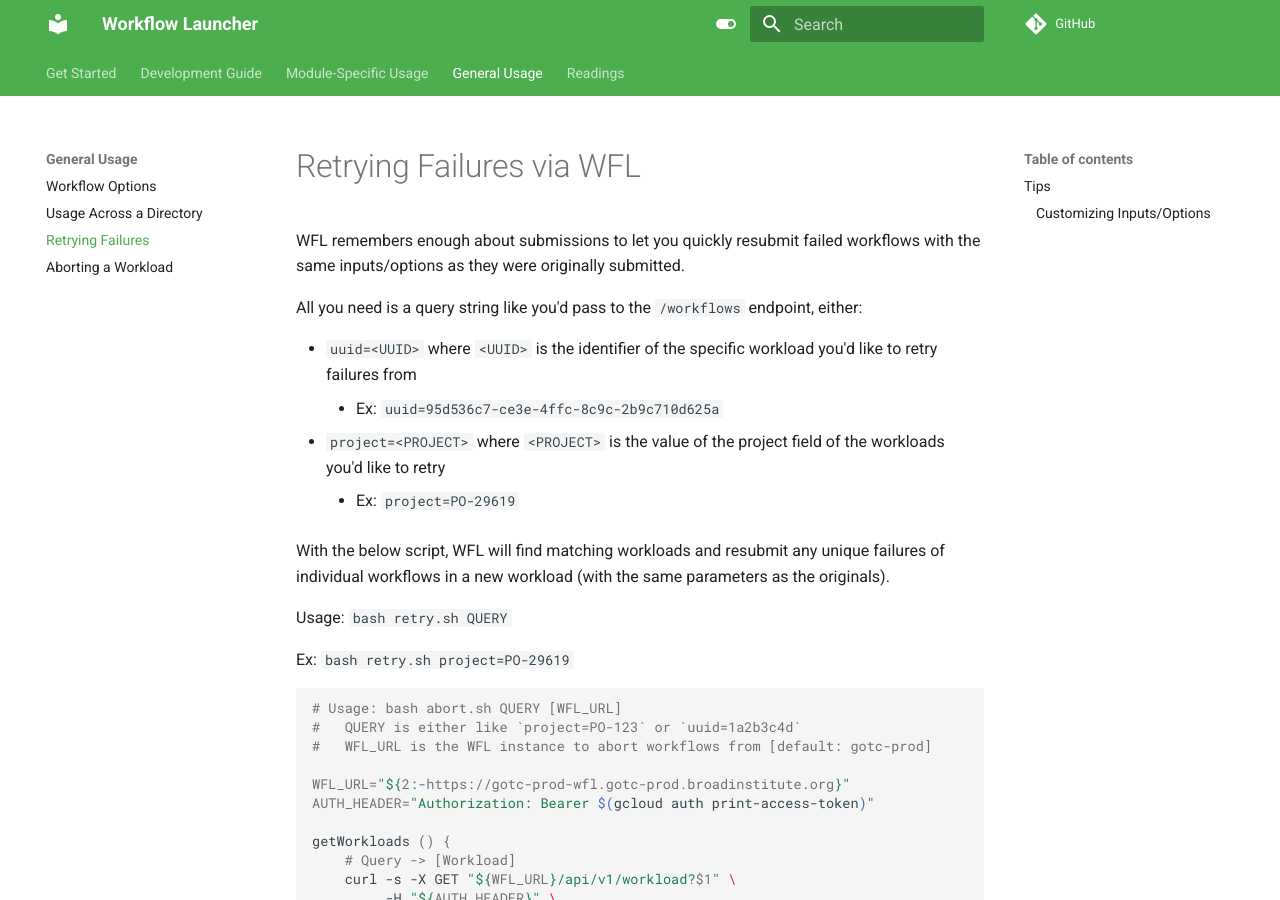
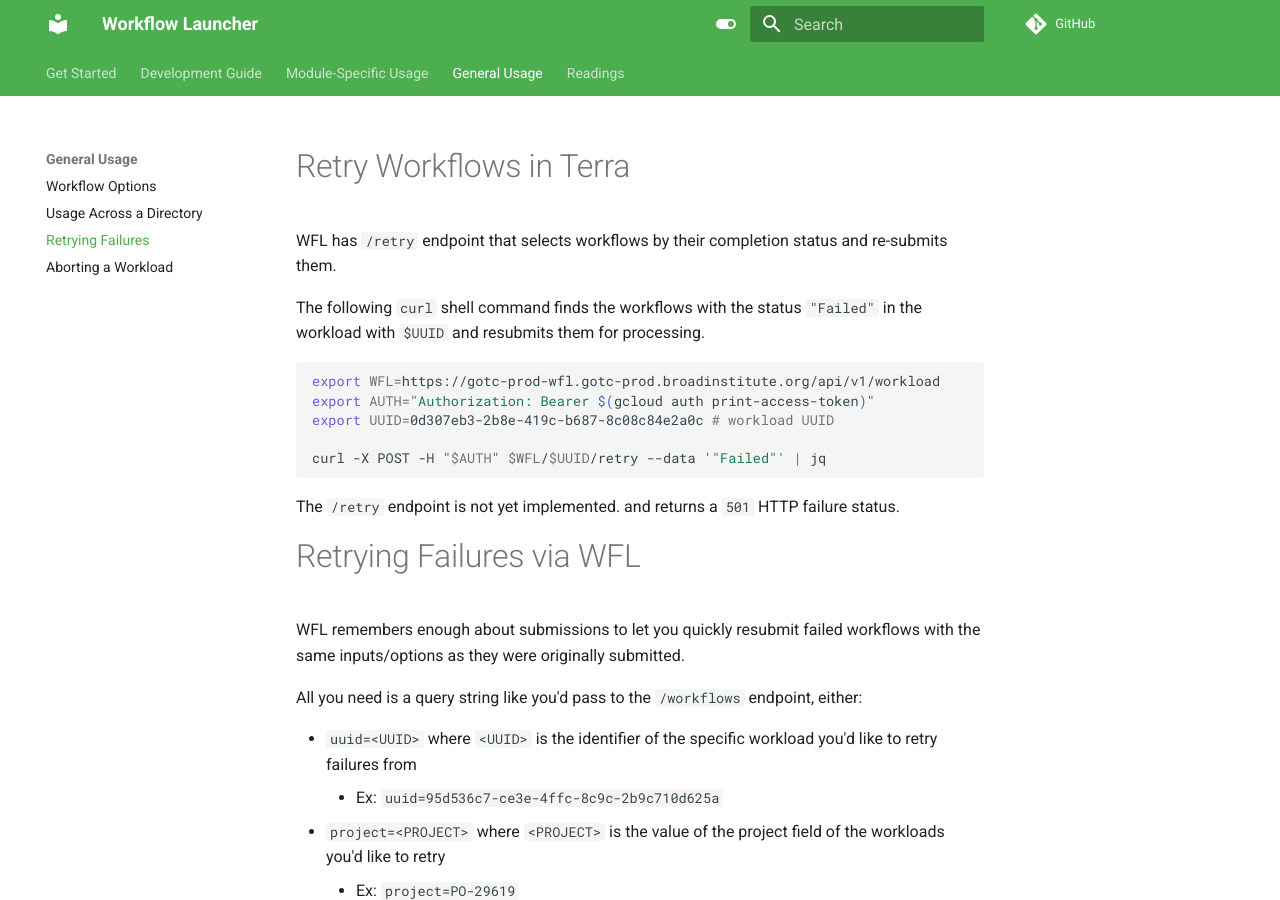
Before and after one commit to broadinstitute/wfl, an MkDocs documentation site: the page built from docs/md/usage-retry.md, in a window 1280 px wide and 900 px high. Built offline with MkDocs 1.6.1 and Material for MkDocs 9.7.7, drawn with Linux system fonts in a browser that asks for light colours; comment, search, counter and statistics services are not loaded.

Commit message:
The /retry endpoint is not implemented.

````diff
--- a/docs/md/usage-retry.md
+++ b/docs/md/usage-retry.md
@@ -1,3 +1,26 @@
+# Retry Workflows in Terra
+
+WFL has `/retry` endpoint
+that selects workflows
+by their completion status
+and re-submits them.
+
+The following `curl` shell command
+finds the workflows with the status `"Failed"`
+in the workload with `$UUID`
+and resubmits them for processing.
+
+```bash
+export WFL=https://gotc-prod-wfl.gotc-prod.broadinstitute.org/api/v1/workload
+export AUTH="Authorization: Bearer $(gcloud auth print-access-token)"
+export UUID=0d307eb3-2b8e-419c-b687-8c08c84e2a0c # workload UUID
+
+curl -X POST -H "$AUTH" $WFL/$UUID/retry --data '"Failed"' | jq
+```
+
+The `/retry` endpoint is not yet implemented.
+and returns a `501` HTTP failure status.
+
 # Retrying Failures via WFL
 
 WFL remembers enough about submissions to let you quickly resubmit failed
````
